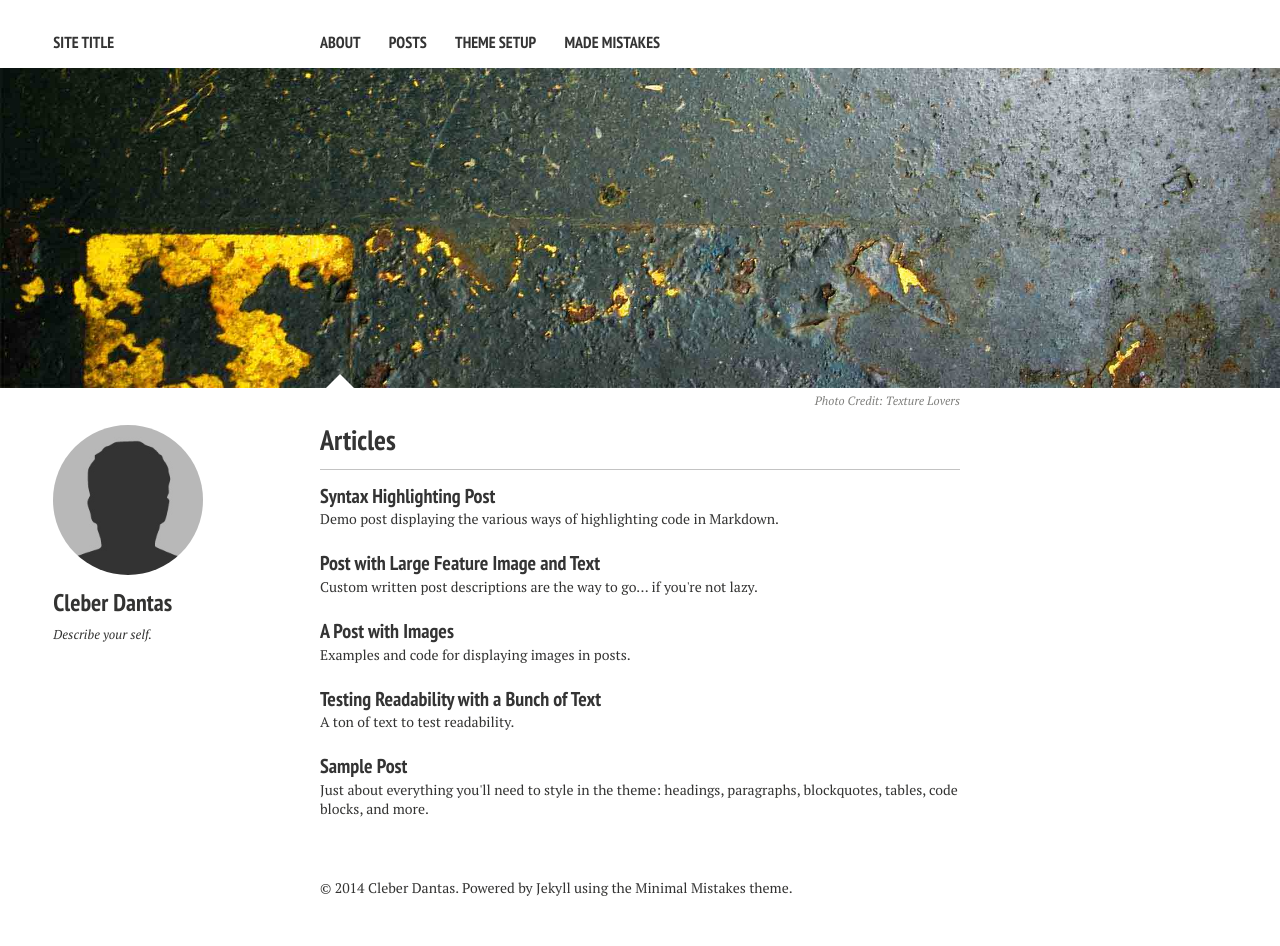
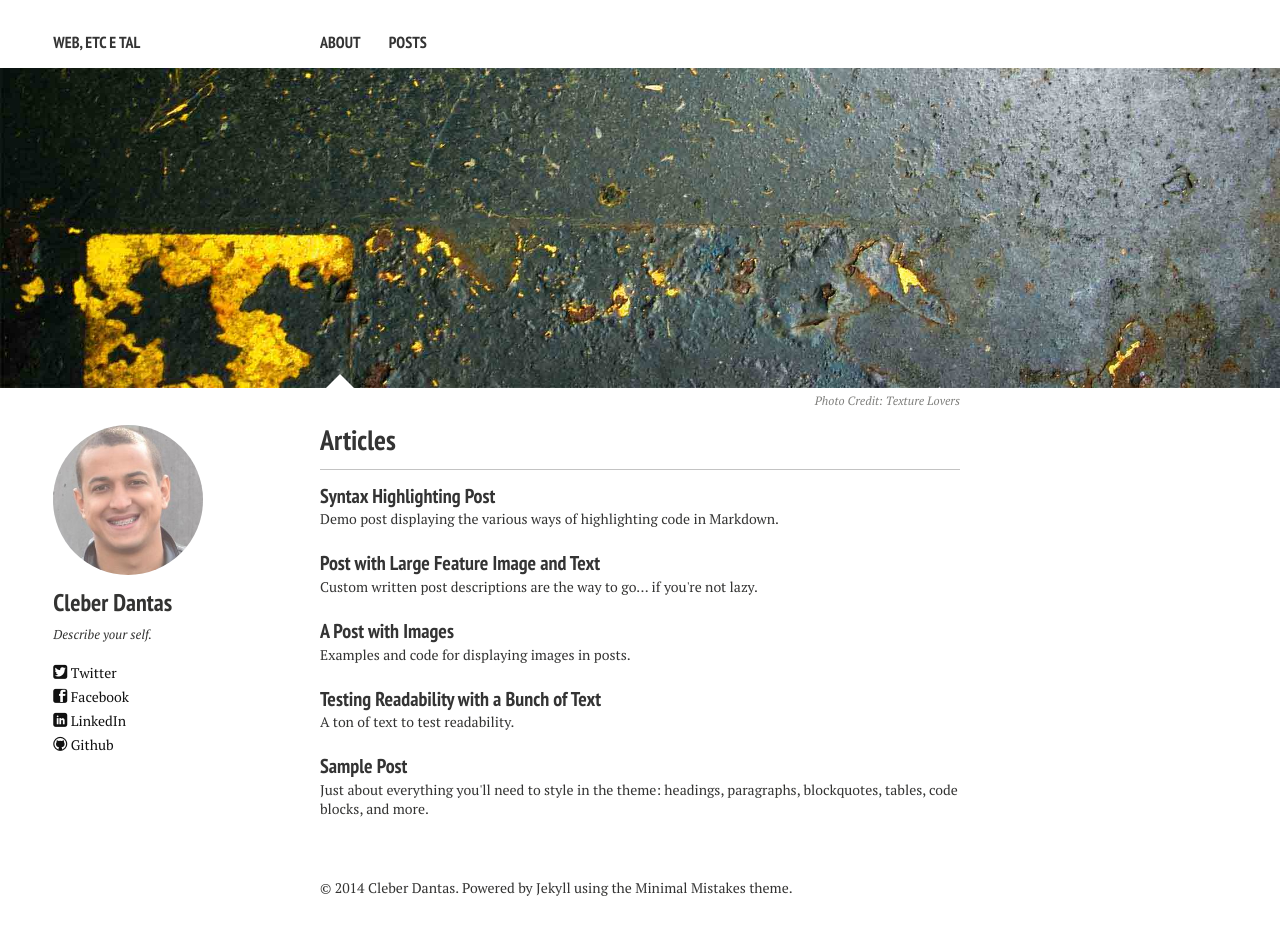
Before and after one commit to cleberdantas/cleberdantas.github.io, a Jekyll site: the page built from index.md, in a window 1280 px wide. Built offline with Jekyll 4.4.1, drawn with Linux system fonts in a browser that asks for light colours; nearby versions of some CDN libraries.

Commit message:
personal information

```diff
--- a/_config.yml
+++ b/_config.yml
@@ -1,20 +1,20 @@
-title:            Site Title
-description:      Describe your website.
+title:            Web, Etc e Tal
+description:      WebDev, ASP.NET , WebPerf, Internet, Consulting, Talks, Training, Blog
 # Your site's domain goes here. Leave localhost server or blank when working locally.
 url:              http://cleberdantas.github.io
 
 # Owner/author information
 owner:
   name:           Cleber Dantas
-  avatar:         bio-photo.jpg
+  avatar:         eunew.jpeg
   bio:            "Describe your self."
   email:          cleberwd@gmail.com
   # Social networking links are used in author-bio sidebar. Update and remove as you like.
-  twitter:
-  facebook:
-  github:
+  twitter:        cleberdantas
+  facebook:       dantascleber
+  github:         cleberdantas
   stackoverflow:
-  linkedin:
+  linkedin:       cleberdantas
   instagram:
   lastfm:
   tumblr:
@@ -38,11 +38,7 @@ links:
     url: /about/
   - title: Posts
     url: /posts/
-  - title: Theme Setup
-    url: /theme-setup/
-  - title: Made Mistakes
-    url: http://mademistakes.com
-    external: true
+    external: false
 
 # http://en.wikipedia.org/wiki/List_of_tz_database_time_zones
 timezone:    America/New_York
```
Also changed, not shown: images/eunew.jpeg (added).
